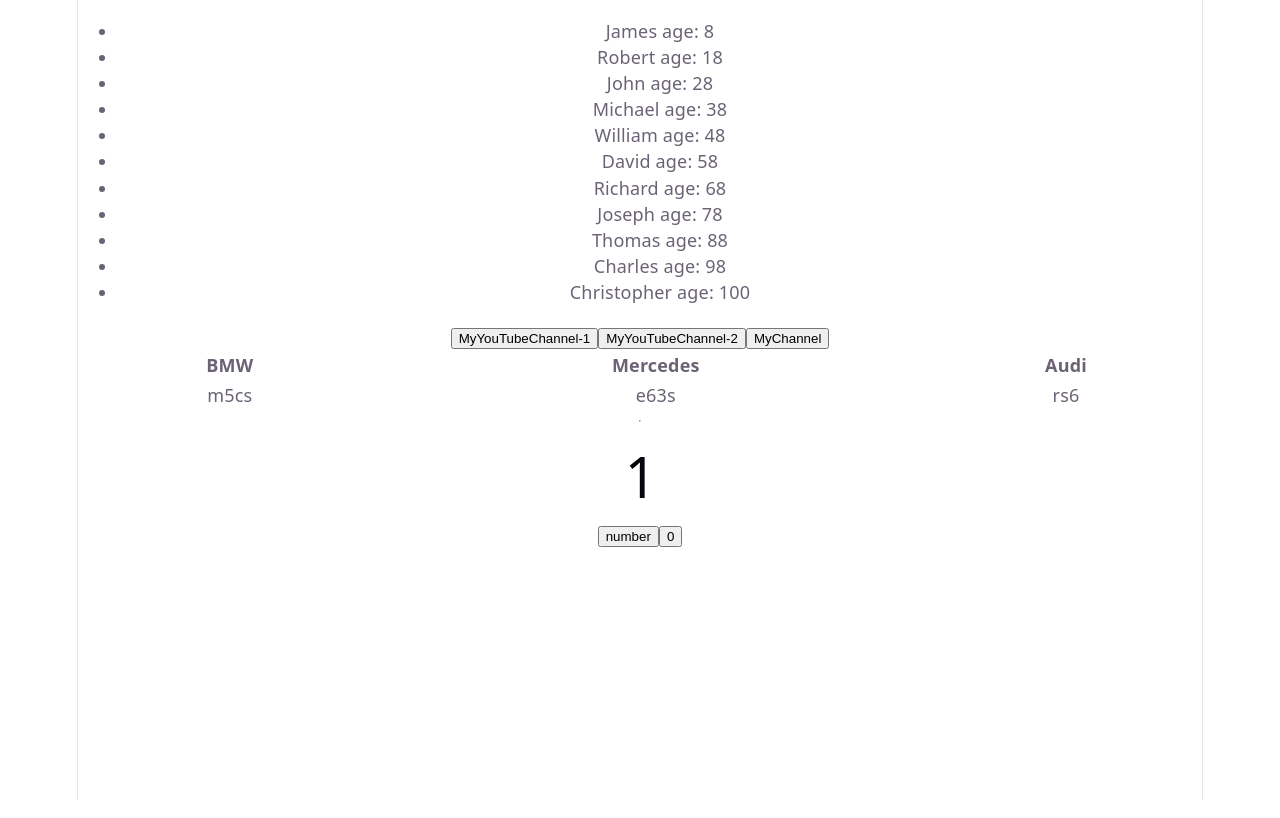
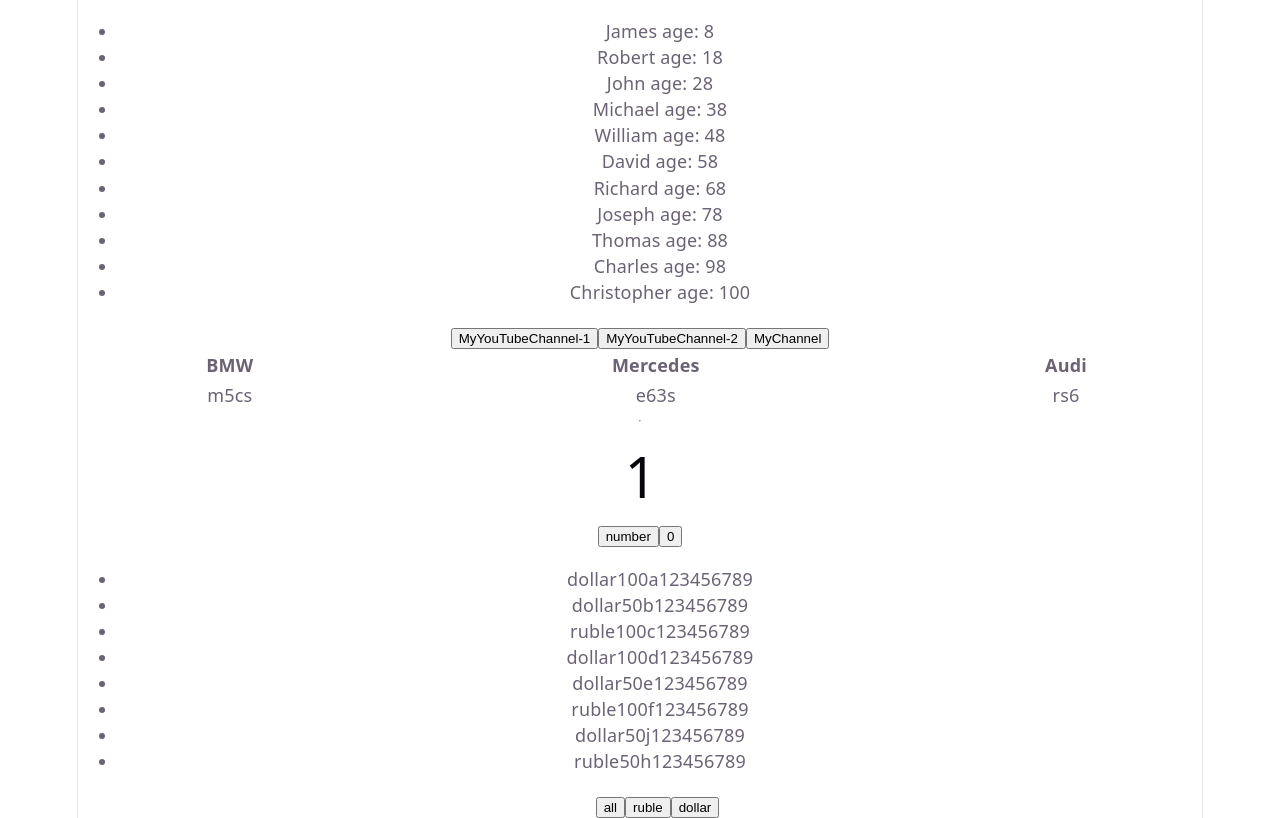
Before and after one commit to Katrin3536/microtasks, a React (Vite) app: page / in a window 1280 px wide. Built offline with nearby package versions, Linux system fonts and the light colour scheme.

Commit message:
add new filter components

```diff
--- a/src/App.tsx
+++ b/src/App.tsx
@@ -2,6 +2,7 @@
 import {NewComponent, type StudentType} from './components/NewComponent.tsx';
 import {Cars} from './components/Cars.tsx';
 import {HookState} from './components/HookState.tsx';
+import {FilterComponent} from './components/FilterComponent.tsx';
 
 export const App = () => {
     const students: StudentType[] = [
@@ -23,6 +24,7 @@
             <Cars/>
             <hr/>
             <HookState/>
+            <FilterComponent/>
         </>
     );
 };
--- /dev/null
+++ b/src/components/FilterBank.tsx
@@ -0,0 +1,31 @@
+import type {FilterValues, MoneyProps} from './FilterComponent.tsx';
+import {Button} from './Button.tsx';
+
+type Props = {
+    currentMoney: MoneyProps[],
+    onClickFilterHandler: (filter: FilterValues) => void,
+}
+
+export const FilterBank = ({currentMoney, onClickFilterHandler}: Props) => {
+
+    return (
+        <>
+            <ul>
+                {currentMoney.map((objFromMoneyArr, index) => {
+                    return (
+                        <li key={index}>
+                            <span>{objFromMoneyArr.banknote}</span>
+                            <span>{objFromMoneyArr.nominal}</span>
+                            <span>{objFromMoneyArr.number}</span>
+                        </li>
+                    );
+                })}
+            </ul>
+            <div style={{marginLeft: '35px'}}>
+                <Button title={'all'} callBack={() => onClickFilterHandler('all')}/>
+                <Button title={'ruble'} callBack={() => onClickFilterHandler('ruble')}/>
+                <Button title={'dollar'} callBack={() => onClickFilterHandler('dollar')}/>
+            </div>
+        </>
+    );
+};
--- /dev/null
+++ b/src/components/FilterComponent.tsx
@@ -0,0 +1,46 @@
+import {useState} from 'react';
+import {FilterBank} from './FilterBank.tsx';
+
+export type FilterValues = 'all' | 'ruble' | 'dollar'
+export type MoneyProps = {
+    banknote: string,
+    nominal: number,
+    number: string,
+}
+
+export const FilterComponent = () => {
+
+    const [money, setMoney] = useState<MoneyProps[]>([
+        {banknote: 'dollar', nominal: 100, number: 'a123456789'},
+        {banknote: 'dollar', nominal: 50, number: 'b123456789'},
+        {banknote: 'ruble', nominal: 100, number: 'c123456789'},
+        {banknote: 'dollar', nominal: 100, number: 'd123456789'},
+        {banknote: 'dollar', nominal: 50, number: 'e123456789'},
+        {banknote: 'ruble', nominal: 100, number: 'f123456789'},
+        {banknote: 'dollar', nominal: 50, number: 'j123456789'},
+        {banknote: 'ruble', nominal: 50, number: 'h123456789'}
+    ]);
+
+    const [filter, setFilter] = useState<FilterValues>('all');
+
+    let currentMoney = money;
+
+    if (filter === 'ruble') {
+        currentMoney = money.filter((m) => m.banknote === 'ruble');
+    }
+
+    if (filter === 'dollar') {
+        currentMoney = money.filter((m) => m.banknote === 'dollar');
+    }
+
+    const onClickFilterHandler = (filter: FilterValues) => {
+        setFilter(filter);
+    };
+
+    return (
+        <>
+            <FilterBank currentMoney={currentMoney} onClickFilterHandler={onClickFilterHandler}/>
+        </>
+
+    );
+};
```
